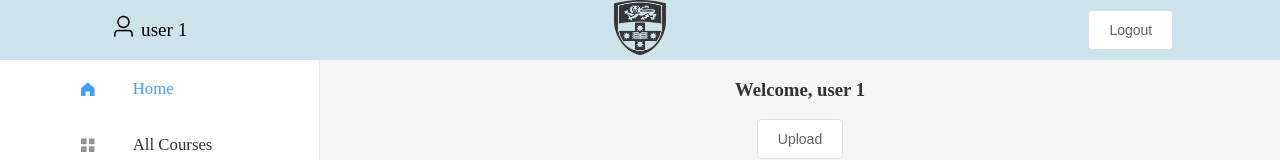
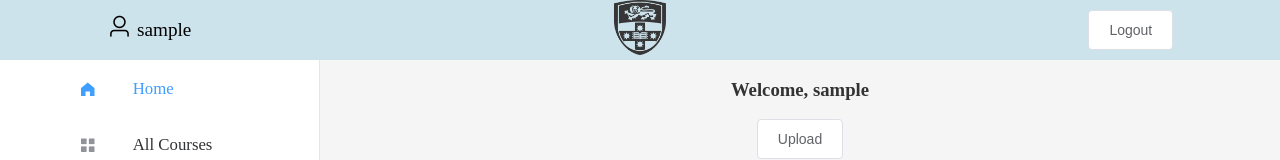
Before and after one commit to zilixx/Peer-study-platform-frontend, a Vue app: page / in a window 1280 px wide. Shown: the top 160 px of the page. Built offline with nearby package versions, Linux system fonts and the light colour scheme; sample sign-in values are in the browser's storage.

Commit message:
Vuex store completed

```diff
--- a/src/components/content/Home.vue
+++ b/src/components/content/Home.vue
@@ -1,6 +1,6 @@
 <template>
     <div>
-        <h1>Welcome, {{username}} </h1>
+        <h1>Welcome, {{this.$store.getters.getUser.username}} </h1>
 <!--        TODO: remove this test uploader-->
         <el-upload action="http://localhost:8888/api/upload">
             <el-button>Upload</el-button>
--- a/src/components/header/Header.vue
+++ b/src/components/header/Header.vue
@@ -1,7 +1,7 @@
 <template>
     <el-row type="flex" justify="space-between">
         <el-col :span="5">
-            <div id="welcome"><i class="el-icon-user" id="usericon"></i>{{user.name}}</div>
+            <div id="welcome"><i class="el-icon-user" id="usericon"></i>{{this.$store.getters.getUser.username}}</div>
         </el-col>
         <el-col :span="5">
             <img src="../../assets/usyd-logo.png" id="logo"/>
@@ -19,19 +19,23 @@ export default {
     methods: {
         // TODO: untested API call
         userLogout: function (userName) {
-            this.$axios
-                .get("/api/logout", {
-                    params: {
-                        userName: userName,
-                    },
-                })
-                .then((response) => {
-                    if (response.logoutStat) {
-                        console.log(userName + " has logout.");
-                    } else {
-                        console.log(userName + " logut failed !");
-                    }
-                });
+            console.log(userName);
+            window.location.href = '/logout';
+            // this.$axios
+            //     .get("/api/logout", {
+            //         params: {
+            //             userName: userName,
+            //         },
+            //     })
+            //     .then((response) => {
+            //         console.log(response)
+            //         if (response.data.logoutStat == true) {
+            //             console.log(userName + " has logout.");
+            //         } else {
+            //             console.log(userName + " logout failed !");
+            //             window.location.href = '/main';
+            //         }
+            //     });
         },
     },
 };
--- a/src/main.js
+++ b/src/main.js
@@ -10,7 +10,7 @@ import './plugins/element.js'
 import './theme/index.css'
 
 //Import Store
-import store from './store/index.js'
+import store from './utils/store.js'
 
 Vue.prototype.$axios = api;
 
@@ -45,6 +45,9 @@ router.beforeEach((to,from,next) => {
     }
     else{
         if (isLogin != null) {
+            let sid = sessionStorage.getItem("sid");
+            let username = sessionStorage.getItem("username");
+            store.dispatch("updateUserInfo",{"sid":sid, "username":username});
             next();
         }else {
             window.location.href = 'http://localhost:8888';
--- /dev/null
+++ b/src/utils/store.js
@@ -0,0 +1,36 @@
+import Vue from 'vue'
+import Vuex from 'vuex'
+
+Vue.use(Vuex)
+
+const state = {
+    user:{
+        SID:'',
+        username:'',
+    }
+}
+
+const getters = {
+    getUser(state) {
+        return state.user;
+    }
+}
+
+const mutations = {
+    updateUser(state, user){
+        state.user = user;
+    }
+}
+
+const actions = {
+    async updateUserInfo(context, user){
+        context.commit('updateUser',user)
+    }
+}
+export default new Vuex.Store({
+        state,
+        getters,
+        mutations,
+        actions
+    }
+)
```
